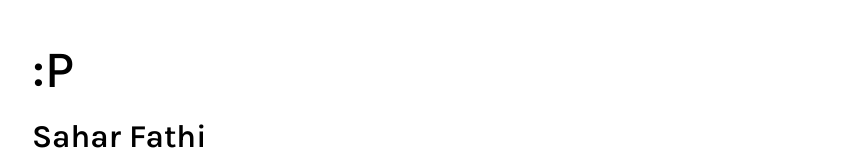
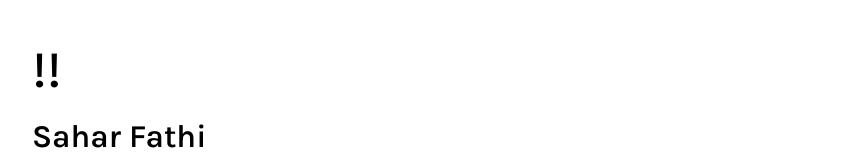
Before and after one commit to fathisahar/portfolio, a React (Create React App) app: page / in a window 1280 px wide. Shown: the top 161 px of the page, without its empty margins (208-1066 px from the left). Built offline with nearby package versions, Linux system fonts and the light colour scheme.

Commit message:
change :P

```diff
--- a/src/components/Header.js
+++ b/src/components/Header.js
@@ -6,7 +6,7 @@ function Header() {
   return (
     <div className="header">
       <div className="profile">
-        <p className='pfp'> :P</p>
+        <p className='pfp'> !!</p>
         <p className='name'>Sahar Fathi</p>
         <p className='top'>Software Engineering Co-op Student</p>
         <p className='top'ww>3rd year @ McGill University</p>
```
